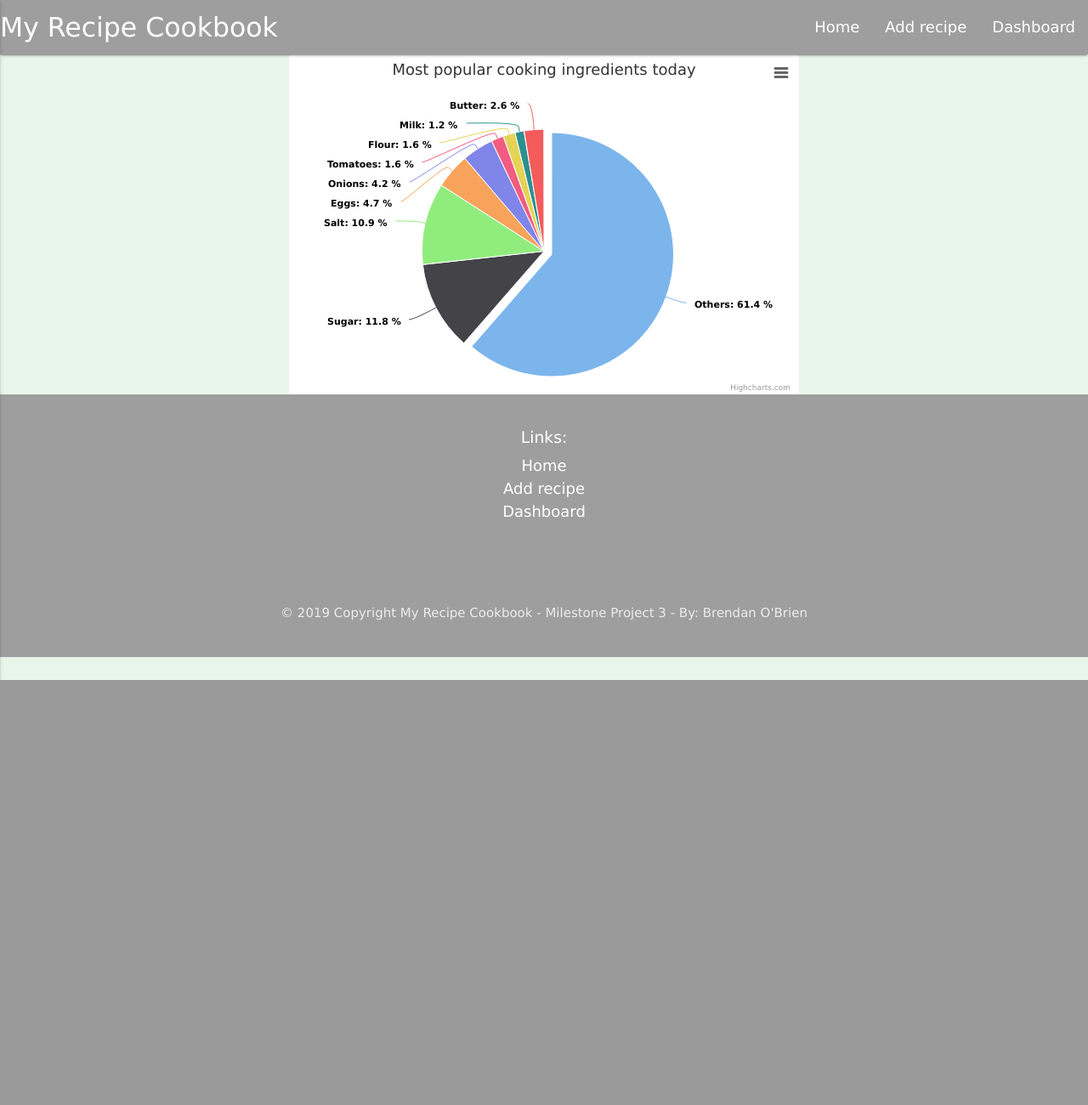
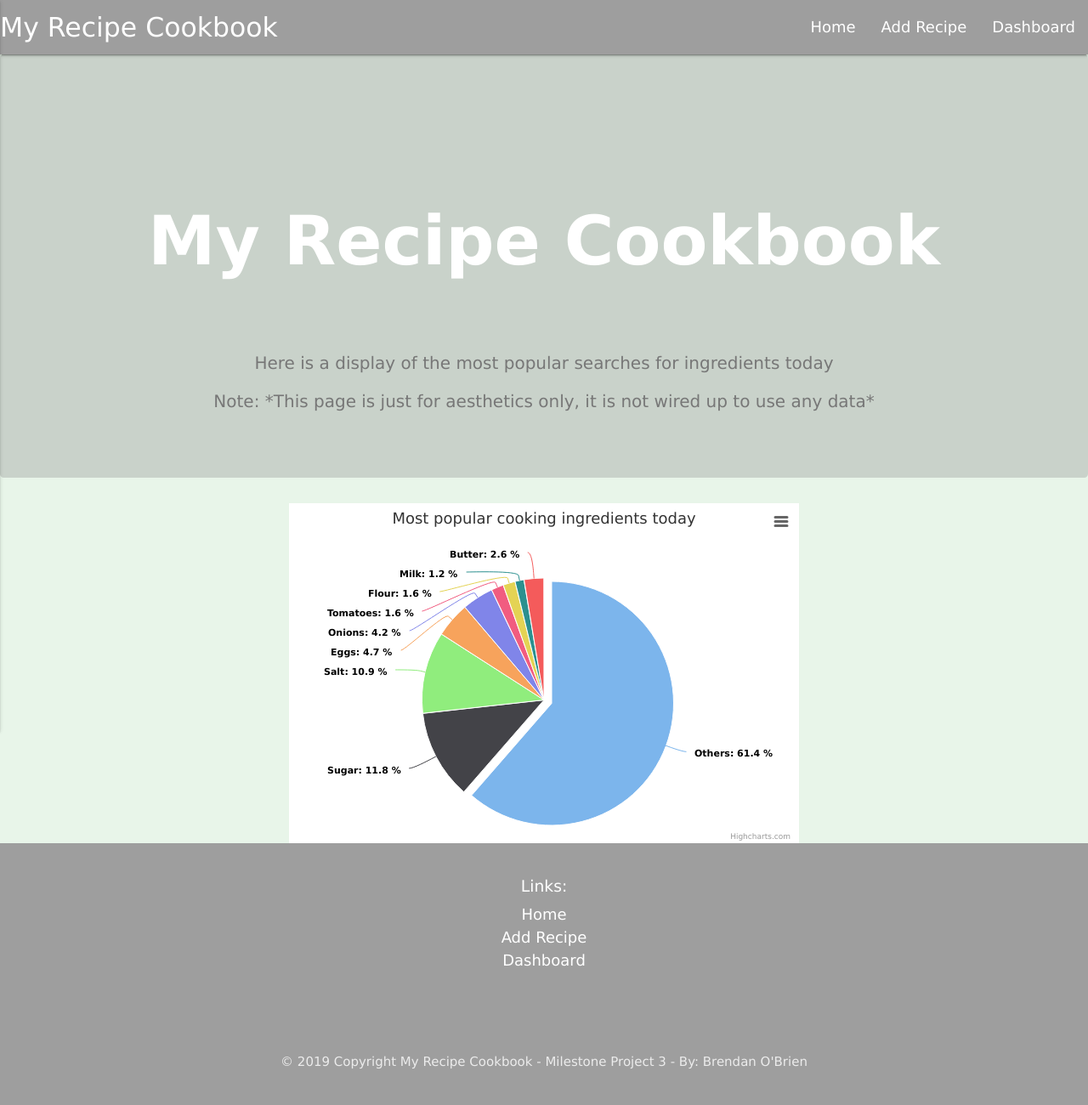
Before and after one commit to Bren08/flask_recipe_app, a Flask app: page /dash in a window 1280 px wide. Shown: the whole page at 85% size. Before the commit the page ends 800 px from the top, so only its background shows below. Run offline with Flask 2, Linux system fonts and the light colour scheme; some libraries are stand-ins or nearby versions.

Commit message:
Rectified some typos and added a main header to the dashboard page

```diff
--- a/templates/base.html
+++ b/templates/base.html
@@ -24,7 +24,7 @@
           <a href="#" data-activates="mobile-demo" class="button-collapse"><i class="material-icons">menu</i></a>
           <ul id="nav-mobile" class="right hide-on-med-and-down">
             <li><a href="{{ url_for('view_recipe') }}">Home</a></li>
-            <li><a href="{{ url_for('add_recipe') }}">Add recipe</a></li>
+            <li><a href="{{ url_for('add_recipe') }}">Add Recipe</a></li>
             <li><a href="{{ url_for('dash') }}">Dashboard</a></li>
           </ul>
 
@@ -32,7 +32,7 @@
 
           <ul class="side-nav" id="mobile-demo">
             <li><a href="{{ url_for('view_recipe') }}">Home</a></li>
-            <li><a href="{{ url_for('add_recipe') }}">Add recipe</a></li>
+            <li><a href="{{ url_for('add_recipe') }}">Add Recipe</a></li>
             <li><a href="{{ url_for('dash') }}">Dashboard</a></li>
           </ul>
         </div>
@@ -51,7 +51,7 @@
           <h5 class="white-text">Links:</h5>
           <ul>
             <li><a href="{{ url_for('view_recipe') }}">Home</a></li>
-            <li><a href="{{ url_for('add_recipe') }}">Add recipe</a></li>
+            <li><a href="{{ url_for('add_recipe') }}">Add Recipe</a></li>
             <li><a href="{{ url_for('dash') }}">Dashboard</a></li>
           </ul>
         </div>
--- a/templates/dashboard.html
+++ b/templates/dashboard.html
@@ -1,6 +1,14 @@
 {% extends 'base.html' %} {% block content %}
 
 <!-- Dashboard Pie chart just for display purposes -->
+
+<div class="jumbotron text-center">
+    <div class="container">
+        <div class="jumbo-header"><strong>My Recipe Cookbook</strong></div><br><br><br>
+        <p>Here is a display of the most popular searches for ingredients today</p>
+        <p>Note: *This page is just for aesthetics only, it is not wired up to use any data*</p>
+    </div>
+</div>
 
 <div id="container" style="min-width: 310px; height: 400px; max-width: 600px; margin: 0 auto"></div>
 
```
